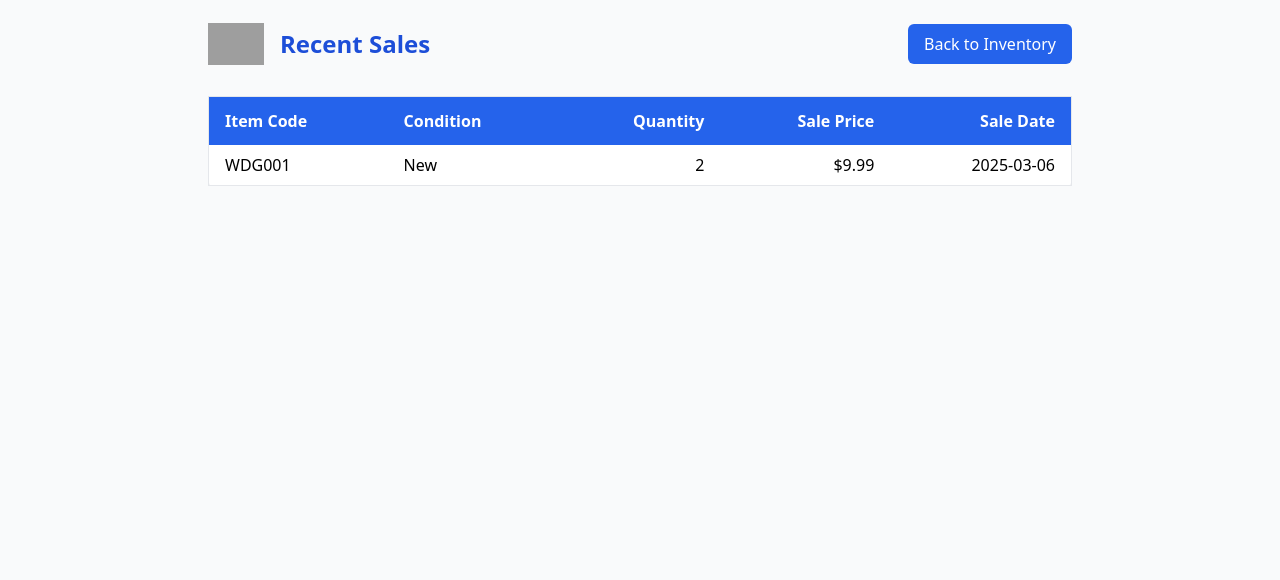
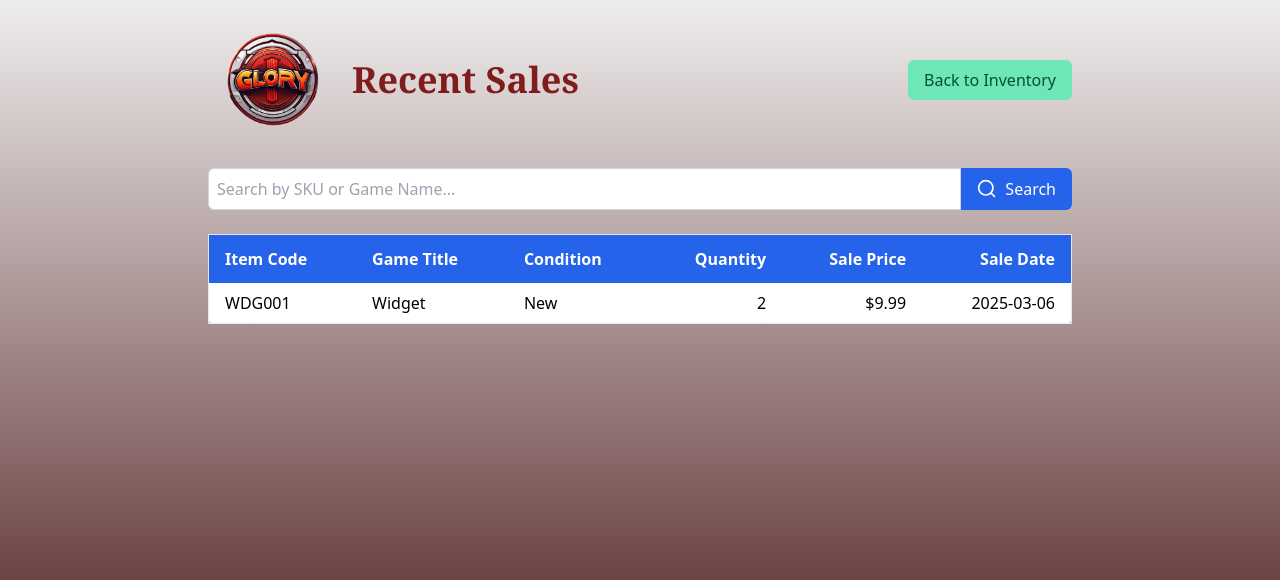
Before and after one commit to Devin1mc/CSC289-Group5-GloryDays, a Flask app: page /sales in a window 1280 px wide. Shown: the top 580 px of the page. Run offline with Flask 3, Linux system fonts and the light colour scheme; data comes from the database, SQL or seed files in the repository; grey boxes are pictures that could not be loaded.

Commit message:
Modified app.py and implemented a search bar for the sales page
- Added a **real-time search bar** to filter recent sales and refined the page design using inline styles
- Updating the logo, background gradient, and table colors for a cohesive, attractive look.

```diff
--- a/src/app.py
+++ b/src/app.py
@@ -51,6 +51,7 @@ def sales_page():
     cursor.execute("""
         SELECT
             sales.sku,
+            inventory.name as item_name,
             date(sales.sale_date) as sale_date,
             inventory.quality as condition,
             SUM(sales.quantity) as total_quantity,
--- a/src/templates/sales.html
+++ b/src/templates/sales.html
@@ -1,5 +1,5 @@
 <!DOCTYPE html>
-<html lang="en">
+<html lang="en" style="height: 100%;">
 <head>
   <meta charset="UTF-8">
   <meta name="viewport" content="width=device-width, initial-scale=1.0">
@@ -7,18 +7,31 @@
   <!-- Tailwind CSS -->
   <link href="https://cdnjs.cloudflare.com/ajax/libs/tailwindcss/2.2.19/tailwind.min.css" rel="stylesheet">
 </head>
-<body class="bg-gray-50">
+<body style="background: linear-gradient(to bottom, #efeded, #3b0404);">
   <div class="max-w-4xl mx-auto p-4">
     <!-- Header with Logo -->
-    <div class="flex justify-between items-center mb-6">
-      <div class="flex items-center gap-4">
-        <img src="/Static\Images/Glory%20Days%20Logo%20Circle%20(Transparent).jpg" alt="Glory Days Logo" class="w-14 h-14 object-contain rounded-md">
-        <h1 class="text-2xl font-bold text-blue-700">Recent Sales</h1>
+    <div class="flex flex-col mb-6">
+      <div class="flex justify-between items-center mb-6">
+        <div class="flex items-center gap-4">
+          <img src="/static/images/GloryDaysLogoCircle.JPG" alt="Glory Days Logo" class="w-32 h-32 object-contain rounded-md">
+          <h1 class="text-4xl font-serif font-extrabold text-red-900 drop-shadow-md">Recent Sales</h1>
+        </div>
+        <a href="/inventory" class="px-4 py-2 bg-green-300 text-green-900 rounded-md hover:bg-green-700 transition duration-300">
+          Back to Inventory
+        </a>
       </div>
-      <a href="/inventory" class="px-4 py-2 bg-blue-600 text-white rounded-md hover:bg-blue-700 transition">
-        Back to Inventory
-      </a>
+      <!-- Search Bar with Button -->
+      <div class="flex">
+        <input type="text" id="searchBar" placeholder="Search by SKU or Game Name..." class="w-full p-2 border border-gray-300 rounded-l-md focus:outline-none focus:ring-2 focus:ring-blue-400">
+        <button id="searchButton" class="flex items-center px-4 py-2 bg-blue-600 text-white rounded-r-md hover:bg-blue-800 transition duration-300">
+          <svg xmlns="http://www.w3.org/2000/svg" class="h-5 w-5 mr-2" fill="none" viewBox="0 0 24 24" stroke="currentColor">
+            <path stroke-linecap="round" stroke-linejoin="round" stroke-width="2" d="M21 21l-4.35-4.35m0 0A7.5 7.5 0 104.5 4.5a7.5 7.5 0 0012.15 12.15z" />
+          </svg>
+          Search
+        </button>
+      </div>
     </div>
+
 
     <!-- Sales Table -->
     <div class="overflow-x-auto">
@@ -26,6 +39,7 @@
         <thead class="bg-blue-600 text-white">
           <tr>
             <th class="py-3 px-4 text-left">Item Code</th>
+            <th class="py-3 px-4 text-left">Game Title</th>
             <th class="py-3 px-4 text-left">Condition</th>
             <th class="py-3 px-4 text-right">Quantity</th>
             <th class="py-3 px-4 text-right">Sale Price</th>
@@ -36,6 +50,7 @@
           {% for sale in sales %}
           <tr class="hover:bg-gray-50">
             <td class="py-2 px-4">{{ sale.sku }}</td>
+            <td class="py-2 px-4">{{ sale.item_name }}</td>
             <td class="py-2 px-4">{{ sale.condition }}</td>
             <td class="py-2 px-4 text-right">{{ sale.total_quantity }}</td>
             <td class="py-2 px-4 text-right">${{ '%.2f'|format(sale.avg_sale_price) }}</td>
@@ -43,13 +58,58 @@
           </tr>
           {% endfor %}
           {% if sales|length == 0 %}
-          <tr>
-            <td class="py-2 px-4" colspan="5">No sales recorded.</td>
+          <tr id="noResultRow">
+            <td class="py-2 px-4" colspan="6">No sales recorded.</td>
           </tr>
           {% endif %}
         </tbody>
       </table>
     </div>
   </div>
+
+  <script>
+    // Define a reusable search function
+    function performSearch() {
+      const query = document.getElementById('searchBar').value.toLowerCase();
+      const rows = document.querySelectorAll('table tbody tr');
+      let visibleCount = 0;
+      rows.forEach(row => {
+        // Skip the "No results" row if it exists
+        if (row.id === 'noResultRow') return;
+
+        const sku = row.cells[0].textContent.toLowerCase();
+        const gameName = row.cells[1].textContent.toLowerCase();
+        if (sku.includes(query) || gameName.includes(query)) {
+          row.style.display = '';
+          visibleCount++;
+        } else {
+          row.style.display = 'none';
+        }
+      });
+    // Handle "no results found" message
+    let noResultRow = document.getElementById('noResultRow');
+    if (visibleCount === 0) {
+      if (!noResultRow) {
+        noResultRow = document.createElement('tr');
+        noResultRow.id = 'noResultRow';
+        const td = document.createElement('td');
+        td.colSpan = 6;
+        td.className = "py-2 px-4";
+        td.textContent = "No results found.";
+        noResultRow.appendChild(td);
+        document.querySelector('table tbody').appendChild(noResultRow);
+      }
+    } else {
+      if (noResultRow) {
+        noResultRow.remove();
+      }
+    }
+  }
+
+  // Trigger search on input event
+  document.getElementById('searchBar').addEventListener('input', performSearch);
+  // Trigger search when the search button is clicked
+  document.getElementById('searchButton').addEventListener('click', performSearch);
+  </script>
 </body>
 </html>
```
